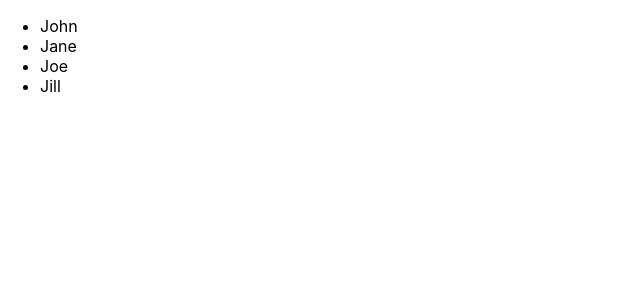
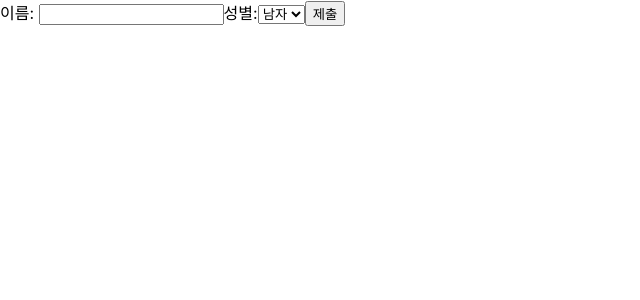
Before and after one commit to aoqlsdl/first-react-app, a React (Create React App) app: page / in a window 1280 px wide. Shown: the top 300 px of the page, without its empty margins (0-640 px from the left). Built offline with nearby package versions, Linux system fonts and the light colour scheme.

Commit message:
chap11: controlled component 함수 실습

```diff
--- /dev/null
+++ b/src/chap_11/SignUp.jsx
@@ -0,0 +1,38 @@
+import { useState } from "react";
+
+const SignUp = (props) => {
+	const [name, setName] = useState("");
+	const [gender, setGender] = useState("남자");
+
+	const handleChangeName = (e) => {
+		setName(e.target.value);
+	};
+
+	const handleChangeGender = (e) => {
+		setGender(e.target.value);
+	};
+
+	const handleSubmit = (e) => {
+		alert(`이름: ${name} 성별: ${gender}`);
+		e.preventDefault();
+	};
+
+	return (
+		<form onSubmit={handleSubmit}>
+			<label>
+				이름: <input type="text" value={name} onChange={handleChangeName} />
+			</label>
+			<label>
+				성별:
+				<select value={gender} onChange={handleChangeGender}>
+					<option value="여자">여자</option>
+					<option value="남자">남자</option>
+				</select>
+			</label>
+
+			<button type="submit">제출</button>
+		</form>
+	);
+};
+
+export default SignUp;
--- a/src/index.js
+++ b/src/index.js
@@ -3,11 +3,11 @@
 import "./index.css";
 import reportWebVitals from "./reportWebVitals";
 
-import AttendanceBook from "./chap_10/AttendanceBook";
+import SignUp from "./chap_11/SignUp";
 
 ReactDOM.render(
 	<React.StrictMode>
-		<AttendanceBook />
+		<SignUp />
 	</React.StrictMode>,
 	document.getElementById("root")
 );
```
